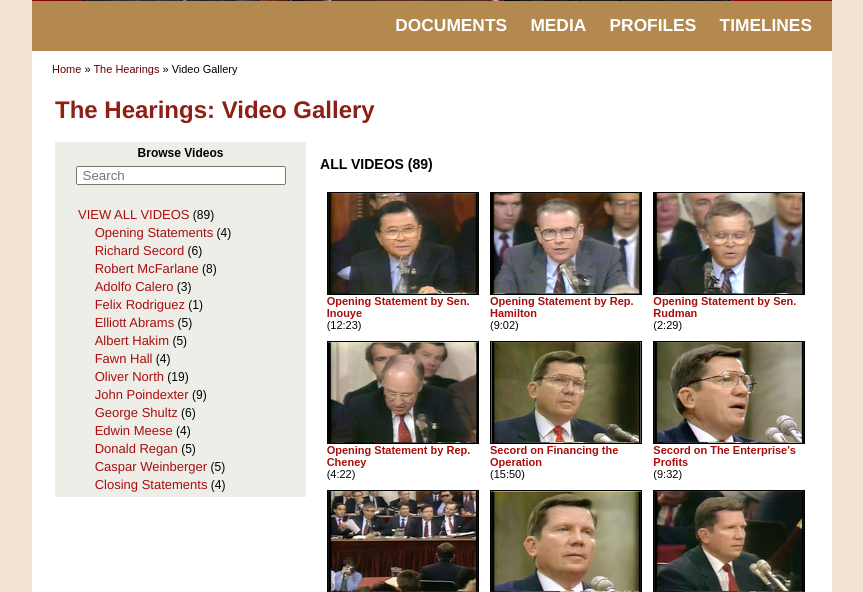
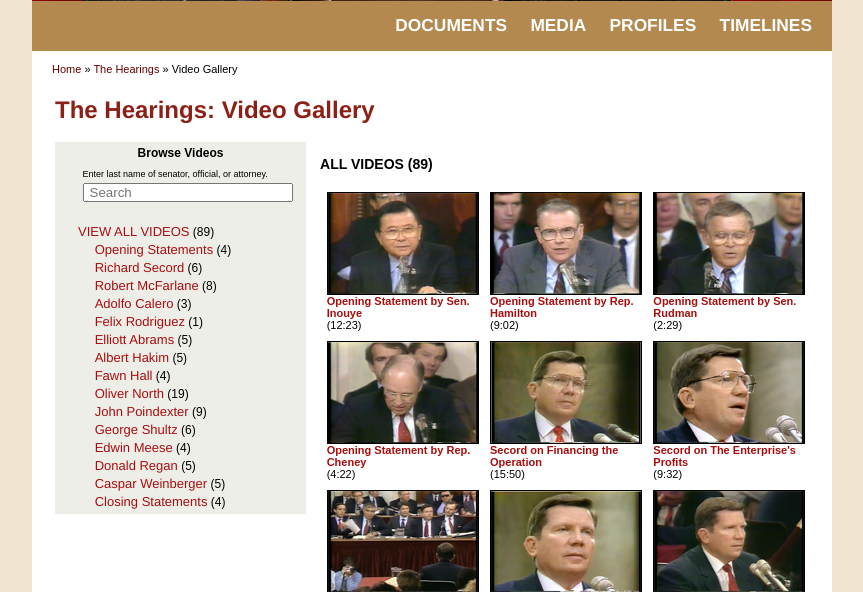
Before and after one commit to rcchan/irancontra, a PHP site: page /gallery.php in a window 1280 px wide. Shown: the part 449-1041 px from the top of the page, without its empty margins (208-1071 px from the left). Run offline with PHP 8.4, Linux system fonts and the light colour scheme; some libraries are stand-ins or nearby versions.

Commit message:
Add label above gallery search

```diff
--- a/gallery.php
+++ b/gallery.php
@@ -27,7 +27,10 @@
 			</tr>
       <tr>
         <td>
-          <input id="gallerysearch" placeholder="Search" style="display: block; width: 80%; margin: auto; padding: 0 5px;">
+          <div style="width: 80%; margin: auto;">
+            <span style="font-size: 9px;">Enter last name of senator, official, or attorney.</span>
+            <input id="gallerysearch" placeholder="Search" style="display: block; width: 100%; padding: 0 5px;">
+          </div>
         </td>
       </tr>
 			<tr>
```
